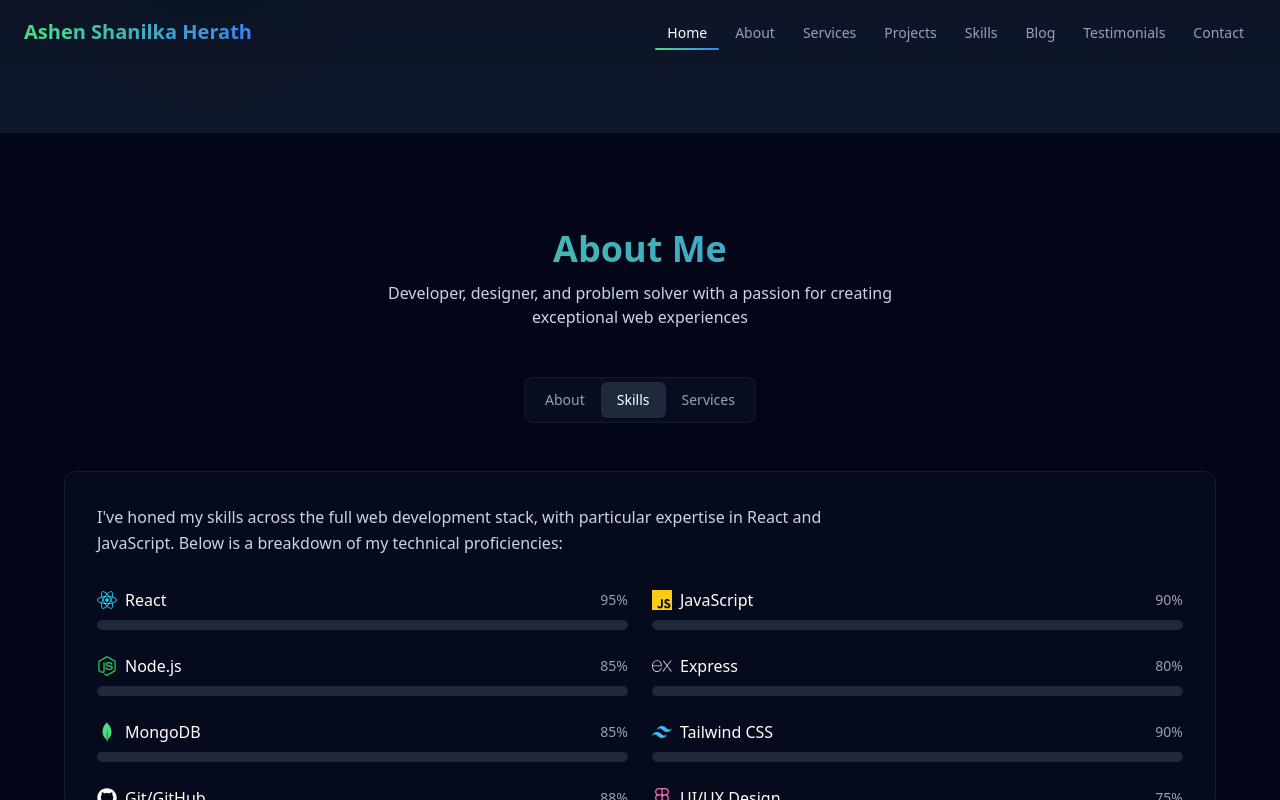
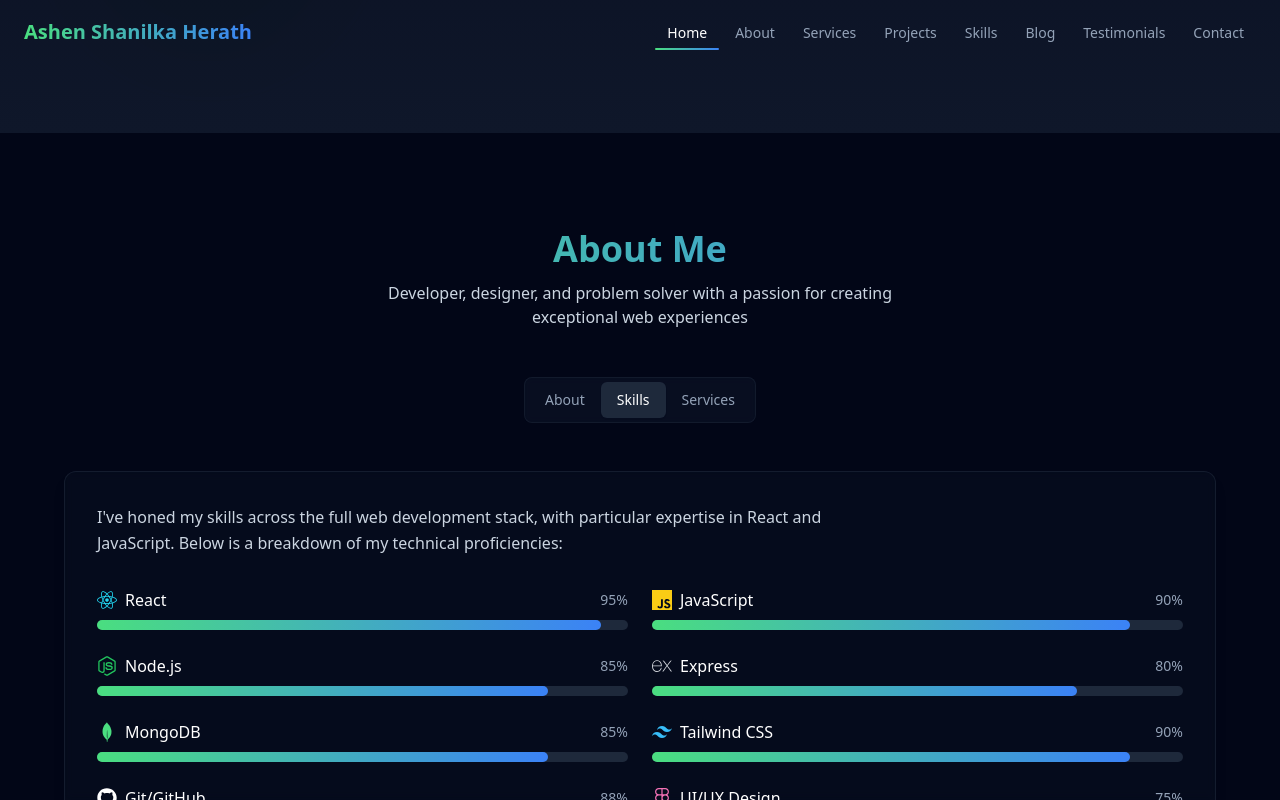
Before and after one commit to Ashen365/my-portfolio, a React (Vite) app: page / in a window 1280 px wide. Both pictures are taken after a click on the button "Skills". Shown: the part 667-1467 px from the top of the page. Built offline with nearby package versions, Linux system fonts and the light colour scheme.

Commit message:
update about skill progress bar color code change

```diff
--- a/src/components/About.jsx
+++ b/src/components/About.jsx
@@ -473,13 +473,13 @@
                     <div className="flex items-center mb-2">
                       <span className={`mr-2 ${skill.color} text-xl group-hover:scale-125 transition-transform duration-300`}>{skill.icon}</span>
                       <span className="font-medium text-white">{skill.name}</span>
-                      <span className="ml-auto text-slate-400 text-sm">{skill.level}%</span>
+                      <span className="ml-auto text-slate-400 text-sm ">{skill.level}%</span>
                     </div>
                     <div className="w-full h-2 bg-slate-800 rounded-full h-2.5">
                       <div
                         //ref={addToProgressBarsRefs}
                         data-level={skill.level}
-                        className={`h-full rounded-full ${skill.color} transition-all duration-500`}
+                        className={"h-full rounded-full bg-gradient-to-r from-green-400 to-blue-500 transition-all duration-500"}
                         style={{ width: `${skill.level}%` }}
                       >
                       </div>
```
